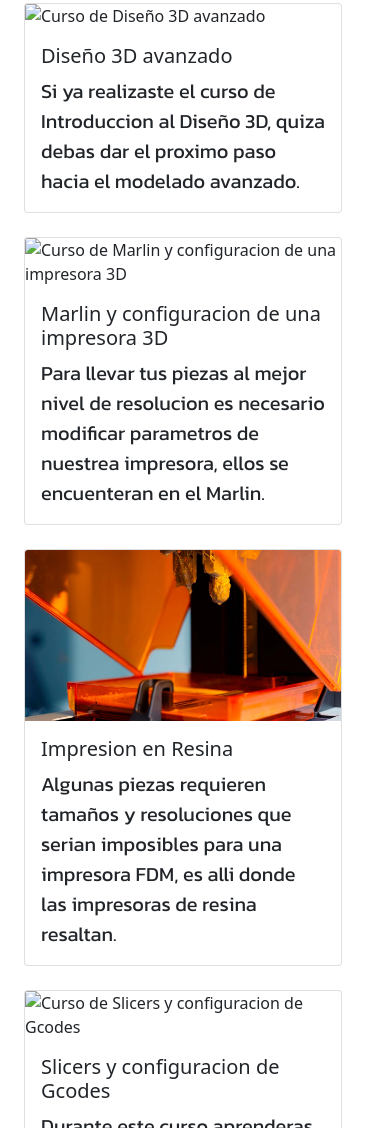
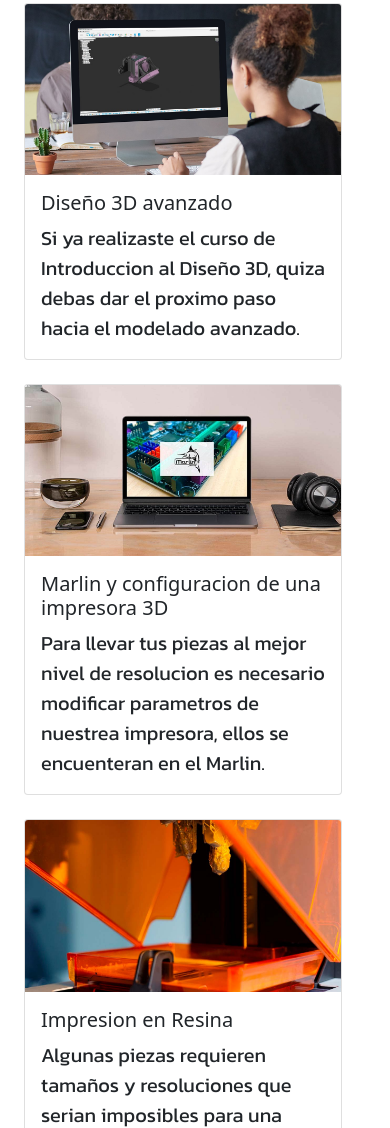
Before and after one commit to Felipe7575/3DRamos, a website: page pages/cursos.html in a window 390 px wide. Shown: the part 872-2000 px from the top of the page. Drawn offline with nearby package versions, Linux system fonts and the light colour scheme.

Commit message:
TERMINE DE ARREGLAR FOTOS

```diff
--- a/Styles/_media.scss
+++ b/Styles/_media.scss
@@ -20,7 +20,7 @@
                 grid-template-areas:
                 "sideBut logo"
                 "empecemos empecemos";
-                background-image: url(../assets/images/Banner4-HIGH.jpg);
+                background-image: url(../assets/images/Banner4.jpg);
                 background-repeat: none;
                 background-size: cover;
                 background-position: 57% 60%;
--- a/pages/cursos.html
+++ b/pages/cursos.html
@@ -86,7 +86,7 @@
                       </div>
                       <div class="col">
                         <div class="card h-100">
-                          <img src="../assets/images/CursoFUSIONavanzado-HIGH.jpg" class="card-img-top" alt="Curso de Diseño 3D avanzado">
+                          <img src="../assets/images/CursoFUSIONavanzado-LOW.jpg" class="card-img-top" alt="Curso de Diseño 3D avanzado">
                           <div class="card-body">
                             <h5 class="card-title">Diseño 3D avanzado</h5>
                             <p class="card-text">Si ya realizaste el curso de Introduccion al Diseño 3D, quiza debas dar el proximo paso hacia el modelado avanzado.</p>
@@ -95,7 +95,7 @@
                       </div>
                       <div class="col">
                         <div class="card h-100">
-                          <img src="../assets/images/CursoMARLIN-HIGH.jpg" class="card-img-top" alt="Curso de Marlin y configuracion de una impresora 3D">
+                          <img src="../assets/images/CursoMARLIN-LOW.jpg" class="card-img-top" alt="Curso de Marlin y configuracion de una impresora 3D">
                           <div class="card-body">
                             <h5 class="card-title">Marlin y configuracion de una impresora 3D</h5>
                             <p class="card-text">Para llevar tus piezas al mejor nivel de resolucion es necesario modificar parametros de nuestrea impresora, ellos se encuenteran en el Marlin.</p>
@@ -113,7 +113,7 @@
                       </div>
                       <div class="col">
                           <div class="card h-100">
-                            <img src="../assets/images/Banner5-HIGH.jpg" class="card-img-top" alt="Curso de Slicers y configuracion de Gcodes">
+                            <img src="../assets/images/Banner5-LOW.jpg" class="card-img-top" alt="Curso de Slicers y configuracion de Gcodes">
                             <div class="card-body">
                               <h5 class="card-title">Slicers y configuracion de Gcodes</h5>
                               <p class="card-text">Durante este curso aprenderas como sacar el maximo partido de tu impresora utilizando los parametros de lso Slicers.</p>
```
Also changed, not shown: assets/images/Banner5-LOW.jpg (added), assets/images/CursoMARLIN-LOW.jpg (added), assets/images/LOGO.png, css/estilos.css, 1 other file.
